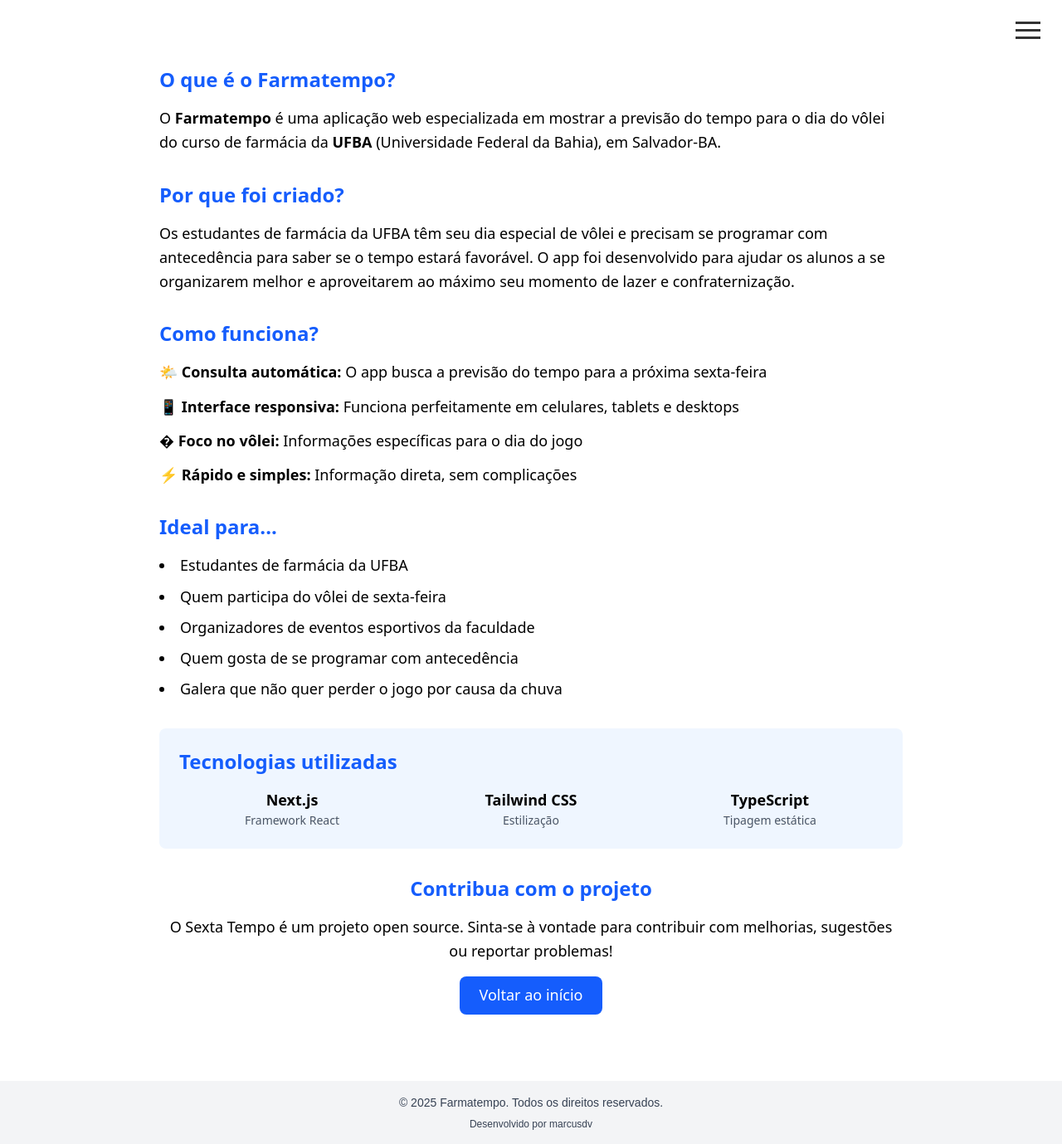
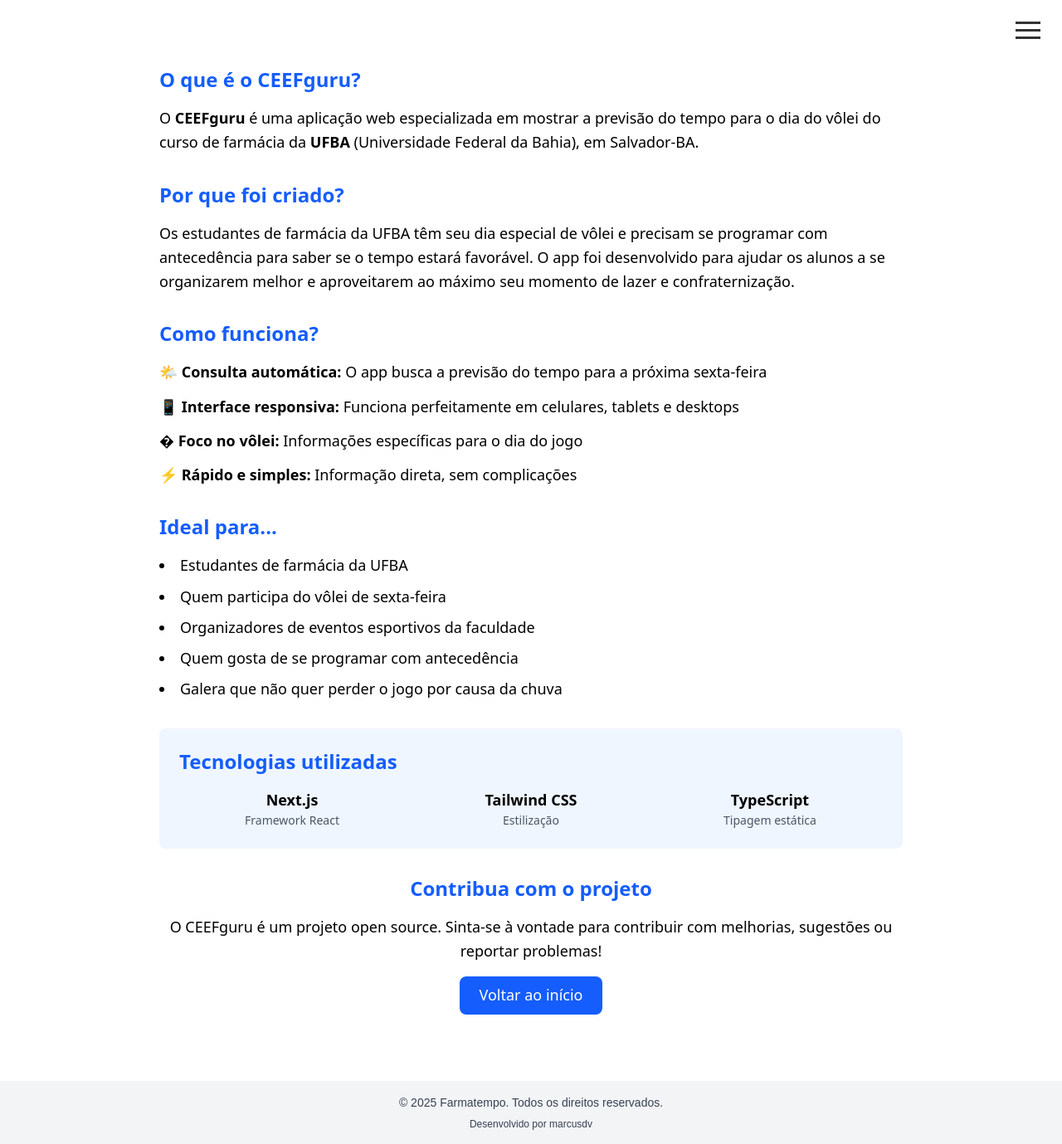
Before and after one commit to marcusdv/previsao-do-ceef, a Next.js app: page /sobre in a window 1280 px wide. Shown: the whole page at 83% size. Built offline with nearby package versions, Linux system fonts and the light colour scheme.

Commit message:
sobre alterado

```diff
--- a/src/app/sobre/page.tsx
+++ b/src/app/sobre/page.tsx
@@ -7,10 +7,10 @@ export default function Sobre() {
         <div className="space-y-8 text-lg leading-relaxed">
           <section>
             <h2 className="text-2xl font-semibold mb-4 text-blue-600">
-              O que é o Farmatempo?
+              O que é o CEEFguru?
             </h2>
             <p>
-              O <strong>Farmatempo</strong> é uma aplicação web especializada em mostrar
+              O <strong>CEEFguru</strong> é uma aplicação web especializada em mostrar
               a previsão do tempo para o dia do vôlei do curso de farmácia da
               <strong> UFBA</strong> (Universidade Federal da Bahia), em Salvador-BA.
             </p>
@@ -78,7 +78,7 @@ export default function Sobre() {
               Contribua com o projeto
             </h2>
             <p className="mb-4">
-              O Sexta Tempo é um projeto open source. Sinta-se à vontade para
+              O CEEFguru é um projeto open source. Sinta-se à vontade para
               contribuir com melhorias, sugestões ou reportar problemas!
             </p>
             <div className="flex justify-center space-x-4">
```
